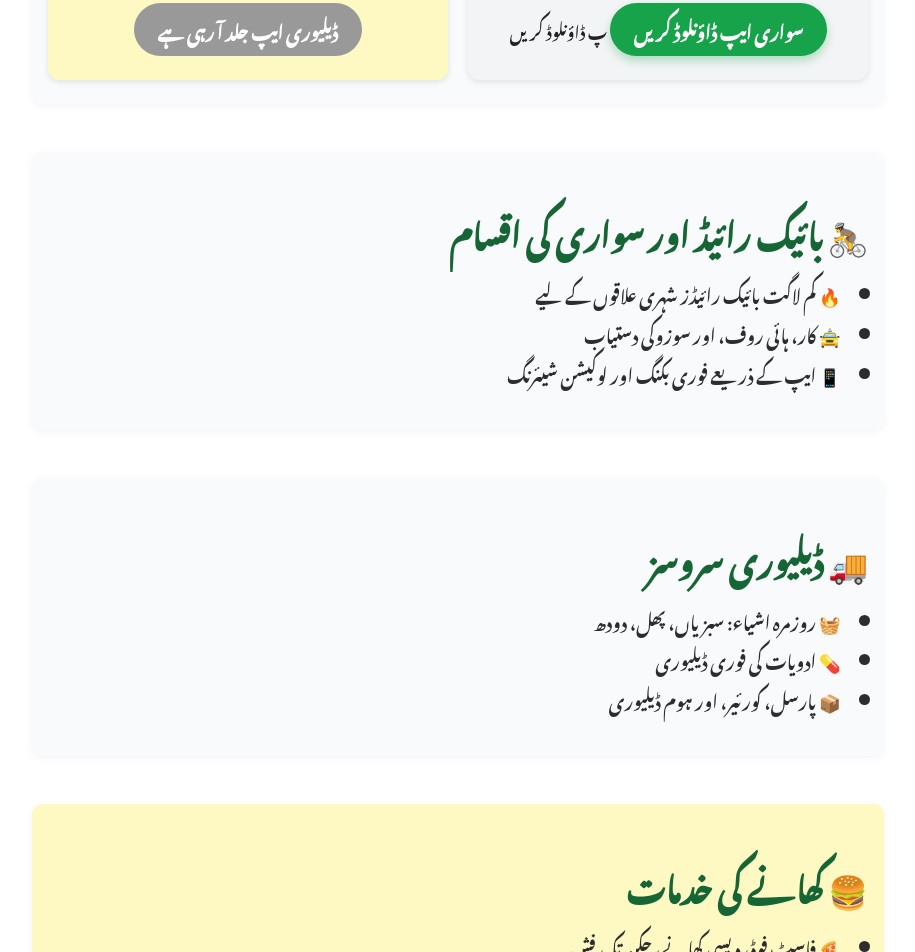
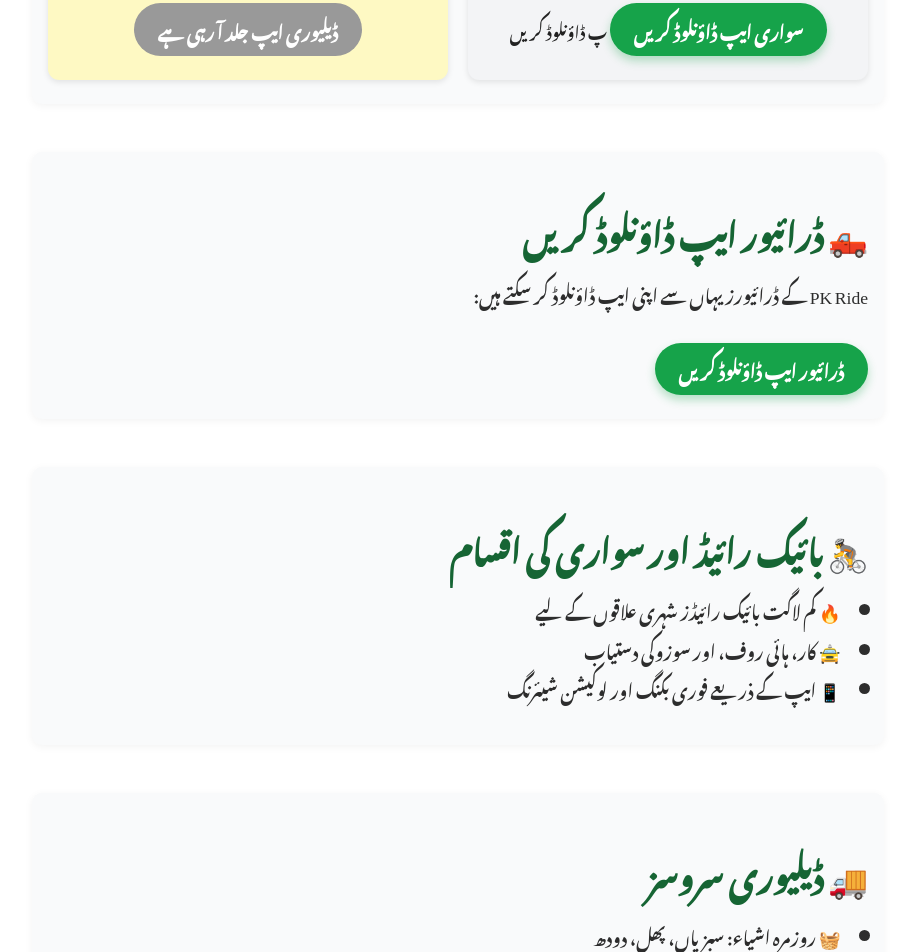
Before and after one commit to FAHEEM2015/pkride-website, a plain HTML site: page index.html in a window 1280 px wide. Shown: the part 3778-4730 px from the top of the page, without its empty margins (182-1097 px from the left). Drawn offline with Linux system fonts and the light colour scheme; a web font is replaced by a local one.

Commit message:
Update index.html

```diff
--- a/index.html
+++ b/index.html
@@ -372,6 +372,13 @@
     </div>
   </section>
 
+  <!-- New Driver App Download Section -->
+  <section class="section" aria-labelledby="driver-app">
+    <h2 id="driver-app">🛻 ڈرائیور ایپ ڈاؤنلوڈ کریں</h2>
+    <p>PK Ride کے ڈرائیورز یہاں سے اپنی ایپ ڈاؤنلوڈ کر سکتے ہیں:</p>
+    <a href="https://github.com/saleem-pixel/pkride-website/releases/download/v1.1/app-release.apk" class="button" download>ڈرائیور ایپ ڈاؤنلوڈ کریں</a>
+  </section>
+
   <!-- Ride Types -->
   <section class="section" aria-labelledby="ride-types">
     <h2 id="ride-types">🚴 بائیک رائیڈ اور سواری کی اقسام</h2>
```
